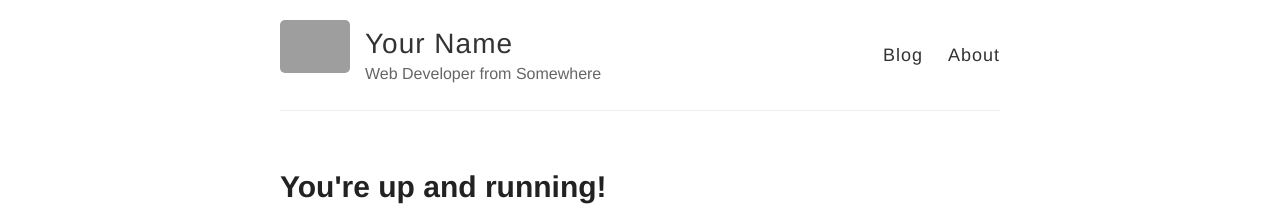
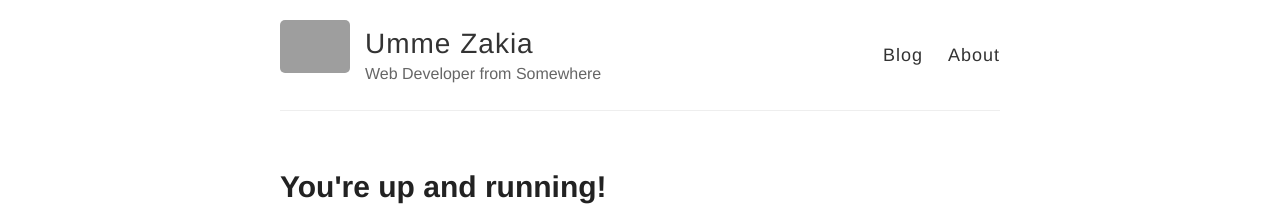
Before and after one commit to ummezakia/ummezakia.github.io, a Jekyll site: the page built from index.html, in a window 1280 px wide. Shown: the top 222 px of the page. Built offline with Jekyll 4.4.1, drawn with Linux system fonts in a browser that asks for light colours; grey boxes are pictures that could not be loaded.

Commit message:
add my name

```diff
--- a/_config.yml
+++ b/_config.yml
@@ -3,7 +3,7 @@
 #
 
 # Name of your site (displayed in the header)
-name: Your Name
+name: Umme Zakia
 
 # Short bio or description (displayed in the header)
 description: Web Developer from Somewhere
```
